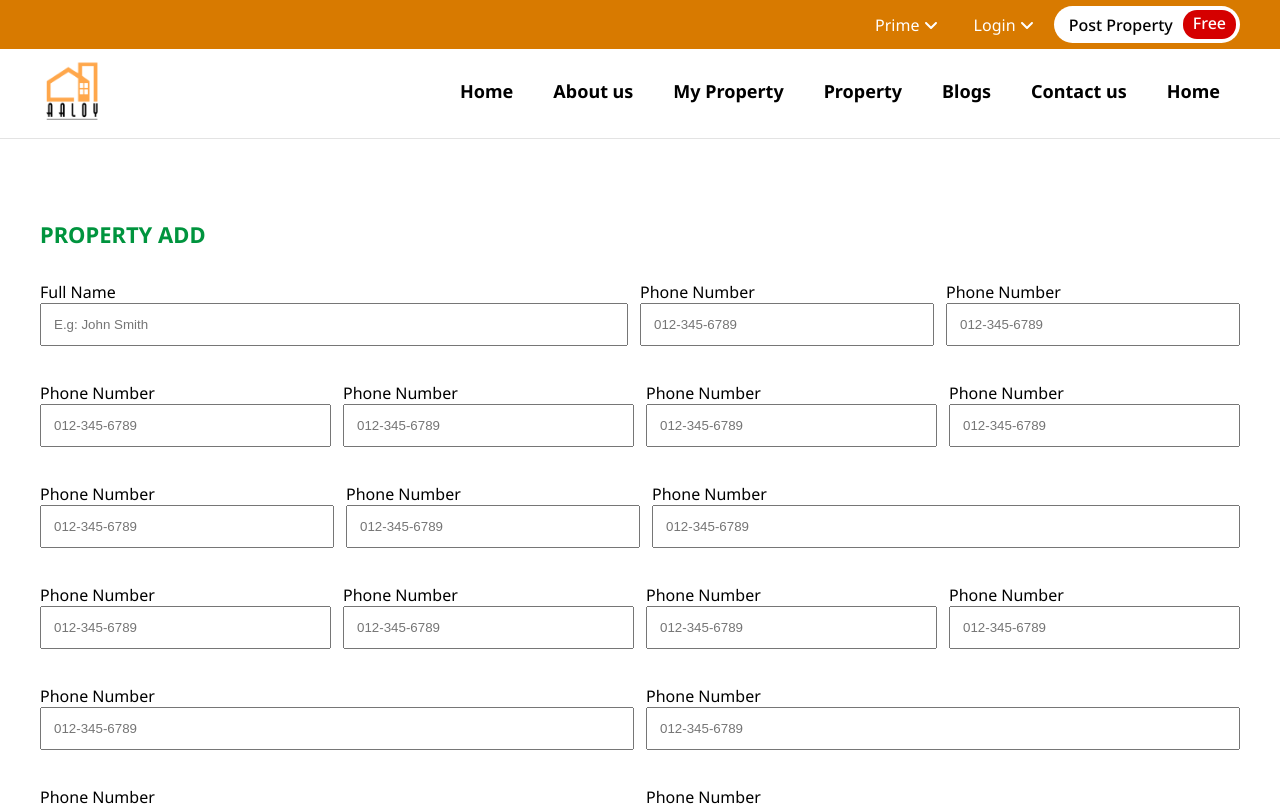
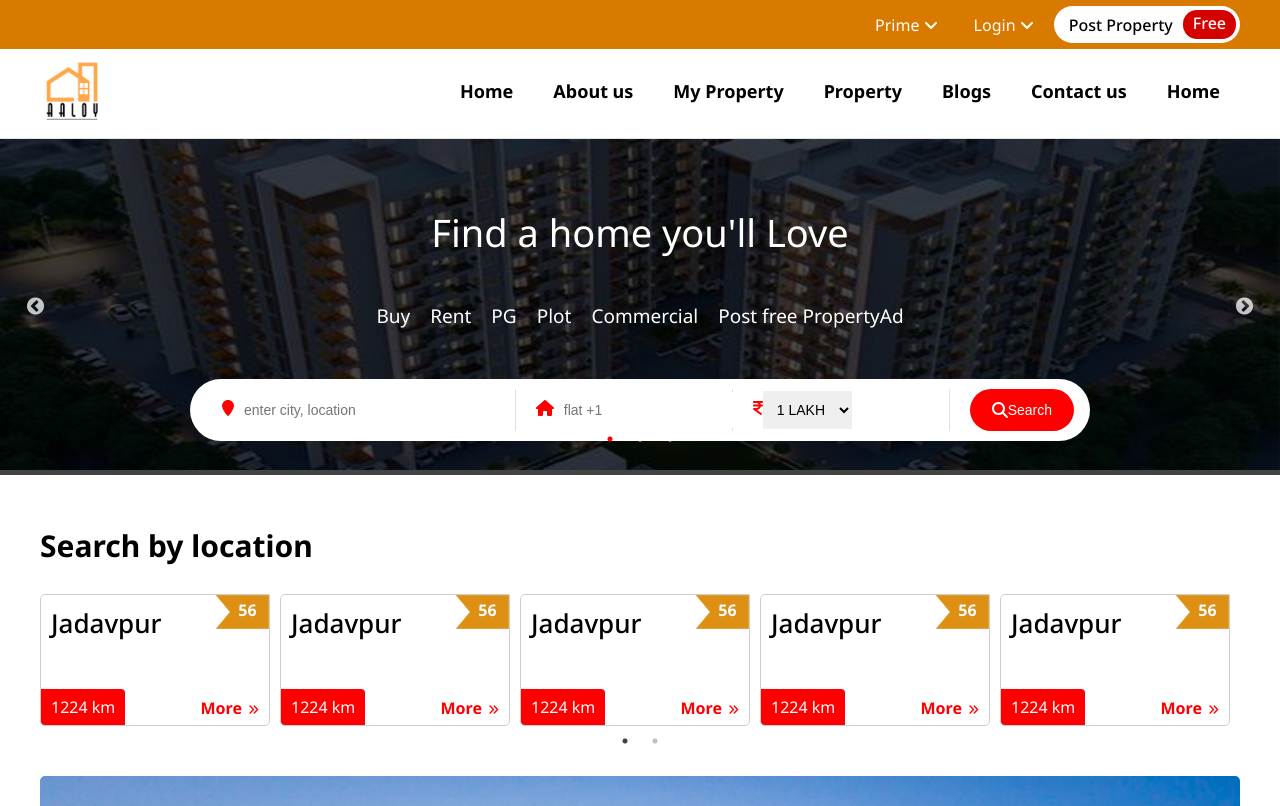
Before and after one commit to arif25/Aaloy, a React (Create React App) app: page / in a window 1280 px wide. Shown: the top 806 px of the page. Built offline with nearby package versions, Linux system fonts and the light colour scheme.

Commit message:
first commit

```diff
--- a/src/App.js
+++ b/src/App.js
@@ -13,7 +13,7 @@ import Propertyadd from "./Components/Propertyadd/Propertyadd";
 function App() {
   return (
     <div className="App">
-      {/* <Home /> */}
+      <Home />
       {/* <Contactus /> */}
       {/* <Termsandcondition /> */}
       {/* <Propertylisting /> */}
@@ -21,7 +21,7 @@ function App() {
       {/* <Propertydetails /> */}
       {/* <Thankyou /> */}
       {/* <Shoppingcart /> */}
-      <Propertyadd />
+      {/* <Propertyadd /> */}
     </div>
   );
 }
```
